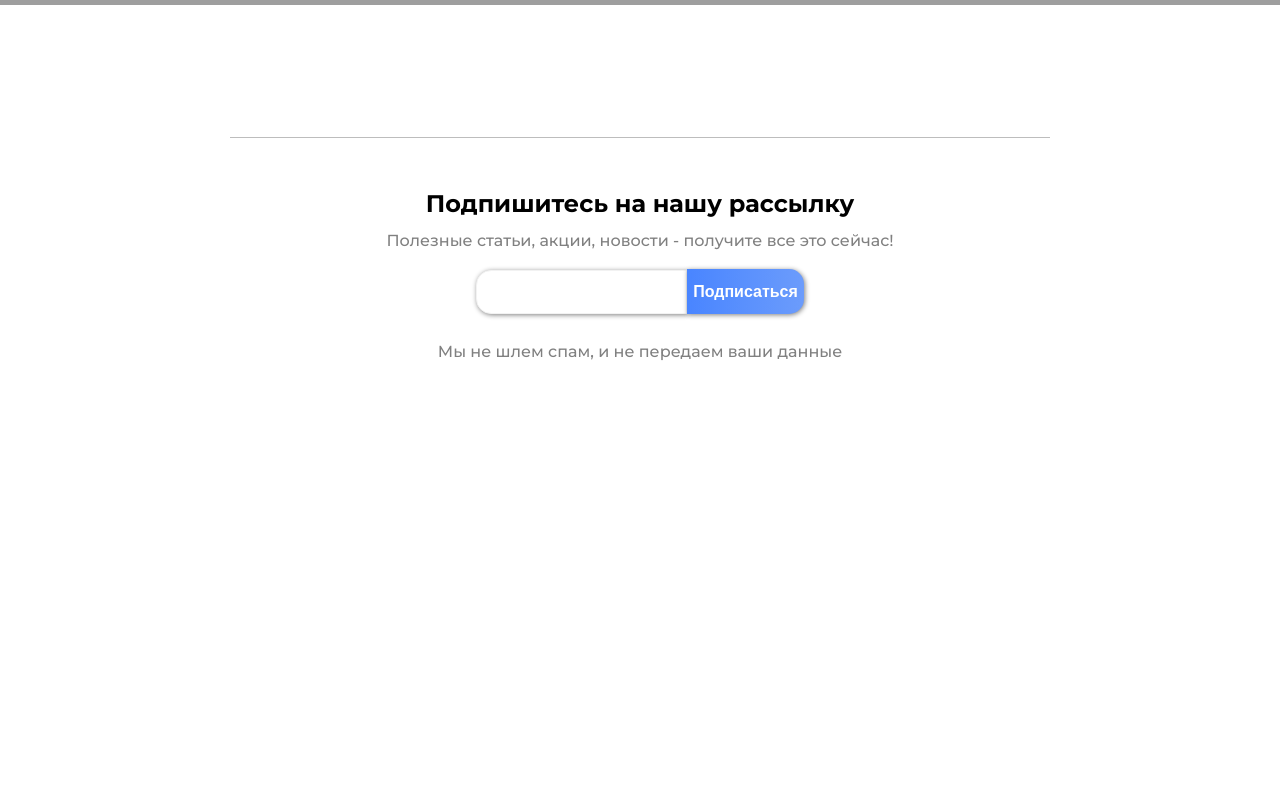
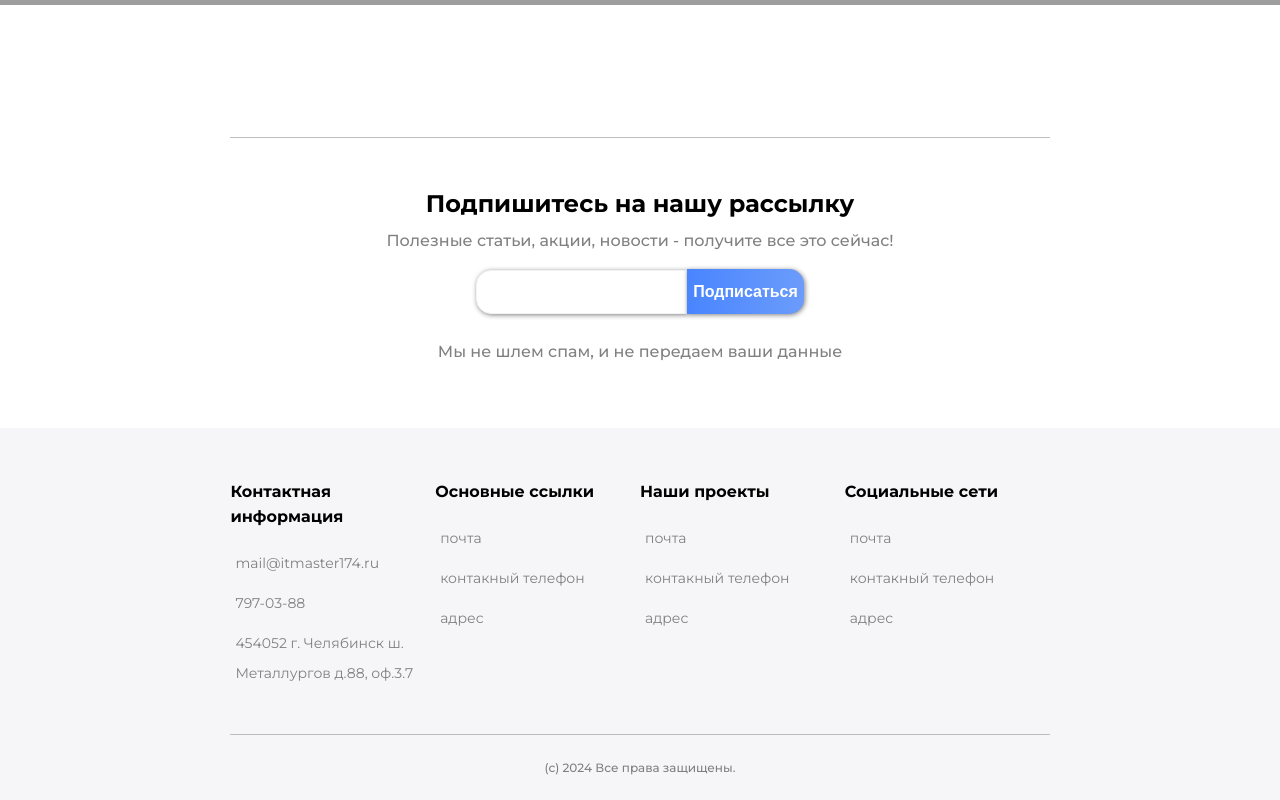
Before and after one commit to Tempo-Tempo/project-it-master, a React (Create React App) app: page / in a window 1280 px wide. Shown: the part 5844-6644 px from the top of the page. Before the commit the page ends 6272 px from the top, so only its background shows below. Built offline with nearby package versions, Linux system fonts and the light colour scheme; grey boxes are pictures that could not be loaded.

Commit message:
add minimal footer

```diff
--- a/src/pages/mainpage/ui/Mainpage.tsx
+++ b/src/pages/mainpage/ui/Mainpage.tsx
@@ -8,6 +8,8 @@ import { AbousServices } from '../components/AboutServices.tsx';
 import { OurWorks } from '../components/OurWorks.tsx';
 import { VideosAboutWork } from '../components/VideosAboutWork.tsx';
 import { SubscribeMe } from '../components/SubscribeMe.tsx';
+import { Footerbar } from '../../../widget/footerbar/index.tsx';
+
 const Mainpage = () => {
    return (
       <div className='main_page'>
@@ -36,6 +38,9 @@ const Mainpage = () => {
          <span className='main_subscribe'>
            <SubscribeMe />
          </span>
+         <span className='main_footer'>
+           <Footerbar />
+         </span>
       </div>
    );
 };
--- a/src/shared/ui/texts/Texts.css
+++ b/src/shared/ui/texts/Texts.css
@@ -1,5 +1,5 @@
 .font_s {
-   font-size: 8px;
+   font-size: 14px;
 }
 
 .font_m {
--- a/src/widget/footerbar/index.tsx
+++ b/src/widget/footerbar/index.tsx
@@ -0,0 +1,2 @@
+import Footerbar from "./ui/Footerbar.tsx";
+export { Footerbar };
--- a/src/widget/footerbar/ui/footerbar.css
+++ b/src/widget/footerbar/ui/footerbar.css
@@ -0,0 +1,45 @@
+.wrapper_footer {
+    width: 100%;
+    height: 100%;
+    background-color: #F6F6F8;
+    padding-top: 4%;
+    padding-bottom: 2%;
+}
+
+.footer_items {
+    display: flex;
+    width: 100%;
+    height: 100%;
+    justify-content: space-between;
+    padding-bottom: 5%;
+    border-bottom: 1px solid rgba(128, 128, 128, 0.486);
+}
+
+.footer_item {
+    display: flex;
+    flex-direction: column;
+    justify-content: left;
+    line-height: 30px;
+    width: 100%;
+}
+
+.footer_item_title {
+    margin-bottom: 7%;
+}
+
+.footer_reserved {
+    margin-top: 3%;
+    font-size: 12px;
+    color: gray;
+    font-weight: 500;
+}
+
+.footer_item_body {
+    transition: 0.3s all;
+}
+
+.footer_item_body:hover {
+    cursor: pointer;
+    opacity: 0.7;
+    transition: 0.3s all;
+}
--- a/src/widget/footerbar/ui/footerbar.tsx
+++ b/src/widget/footerbar/ui/footerbar.tsx
@@ -0,0 +1,75 @@
+import React from 'react';
+import { Texts, TextAlign, TextSize } from '../../../shared/ui/texts/Texts.tsx';
+import './Footerbar.css';
+
+const Footerbar = () => {
+    return (
+        <div className='wrapper_footer'>
+            <div className="container">
+                <div className="footer_items">
+                    <div className="footer_item">
+                        <span className='footer_item_title'>
+                            <Texts color='black' width={700} size={TextSize.M} text='Контактная информация'/>
+                        </span>
+                        <span className='footer_item_body'>
+                            <Texts text='mail@itmaster174.ru' size={TextSize.S} color='grey' />
+                        </span>
+                        <span className='footer_item_body'>
+                            <Texts text='797-03-88' size={TextSize.S} color='grey' />
+                        </span>
+                        <span className='footer_item_body'>
+                            <Texts text='454052 г. Челябинск  ш. Металлургов д.88, оф.3.7' size={TextSize.S} color='grey' />
+                        </span>
+                    </div>
+                    <div className="footer_item">
+                        <span className='footer_item_title'>
+                            <Texts color='black' width={700} size={TextSize.M} text='Основные ссылки'/>
+                        </span>
+                        <span className='footer_item_body'>
+                            <Texts text='почта' size={TextSize.S} color='grey' />
+                        </span>
+                        <span className='footer_item_body'>
+                            <Texts text='контакный телефон' size={TextSize.S} color='grey' />
+                        </span>
+                        <span className='footer_item_body'>
+                            <Texts text='адрес' size={TextSize.S}color='grey' />
+                        </span>
+                    </div>
+                    <div className="footer_item">
+                        <span className='footer_item_title'>
+                            <Texts color='black' width={700} size={TextSize.M} text='Наши проекты'/>
+                        </span>
+                        <span className='footer_item_body'>
+                            <Texts text='почта' size={TextSize.S} color='grey' />
+                        </span>
+                        <span className='footer_item_body'>
+                            <Texts text='контакный телефон' size={TextSize.S} color='grey' />
+                        </span>
+                        <span className='footer_item_body'>
+                            <Texts text='адрес' size={TextSize.S} color='grey' />
+                        </span>
+                    </div>
+                    <div className="footer_item">
+                        <span className='footer_item_title'>
+                            <Texts color='black' width={700} size={TextSize.M} text='Социальные сети'/>
+                        </span>
+                        <span className='footer_item_body'>
+                            <Texts text='почта' size={TextSize.S} color='grey' />
+                        </span>
+                        <span className='footer_item_body'>
+                            <Texts text='контакный телефон' size={TextSize.S} color='grey' />
+                        </span>
+                        <span className='footer_item_body'>
+                            <Texts text='адрес' size={TextSize.S} color='grey' />
+                        </span>
+                    </div>
+                </div>
+                <div className='footer_reserved'>
+                    (c) 2024 Все права защищены.
+                </div>
+            </div>
+        </div>
+    );
+};
+
+export default Footerbar;
```
